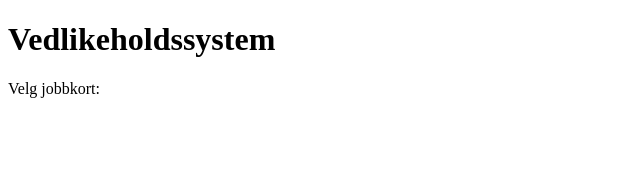
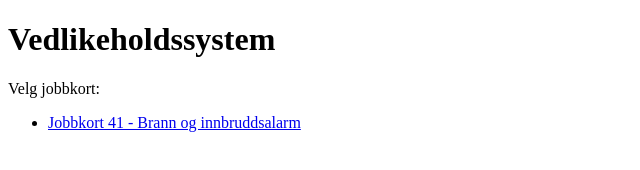
Before and after one commit to nichlasfrydkaer-droid/vedlikehold, a plain HTML site: page public/index.html in a window 1280 px wide. Shown: the whole page, without its empty margins (0-640 px from the left). Drawn offline with Linux system fonts and the light colour scheme.

Commit message:
Update index.html

```diff
--- a/public/index.html
+++ b/public/index.html
@@ -12,7 +12,11 @@
 <p>Velg jobbkort:</p>
 
 <ul>
-<a href="/jobbkort.html?id=41">
+  <li>
+    <a href="/jobbkort.html?id=41">
+      Jobbkort 41 - Brann og innbruddsalarm
+    </a>
+  </li>
 </ul>
 
 </body>
```
